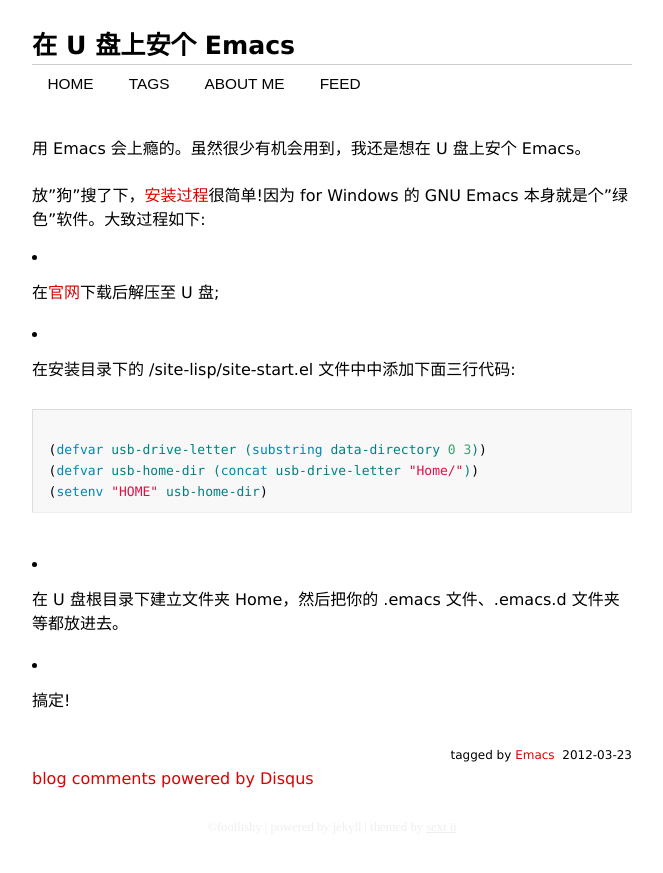
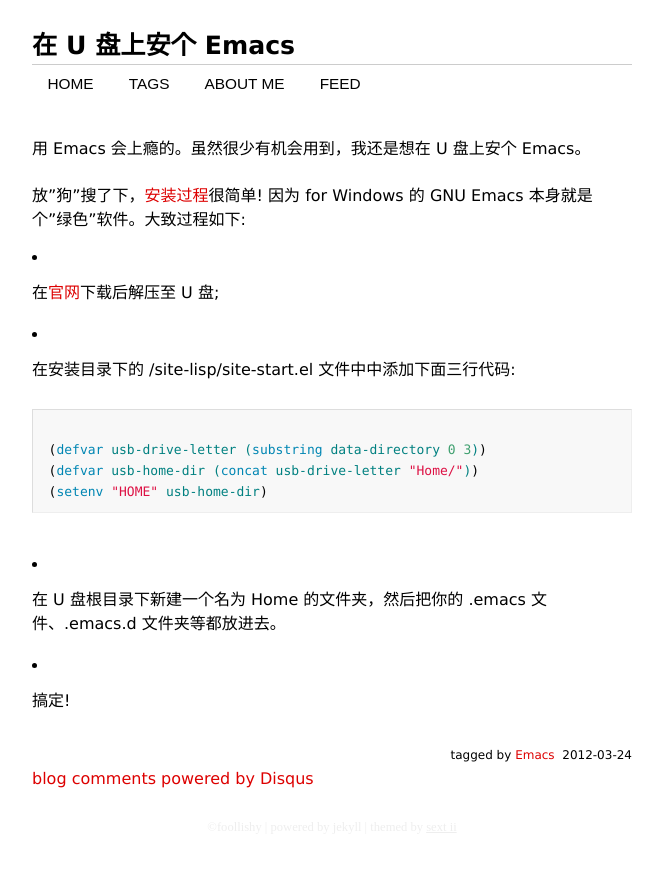
Before and after one commit to foollishy/foollishy.github.com, a Jekyll site: the page built from _posts/2012-03-24-emacs-in-smart-disk.markdown, in a window 1280 px wide. Shown: the top 873 px of the page, without its empty margins (308-971 px from the left). Built offline with Jekyll 4.4.1, drawn with Linux system fonts in a browser that asks for light colours; some web fonts are replaced; Markdown is read by kramdown in place of the engine named in the settings; comment, search, counter and statistics services are not loaded.

Commit message:
modify post

```diff
--- a/_posts/2012-03-23-emacs-in-smart-disk.markdown
+++ b/_posts/2012-03-24-emacs-in-smart-disk.markdown
@@ -7,9 +7,9 @@
 
 用 Emacs 会上瘾的。虽然很少有机会用到，我还是想在 U 盘上安个 Emacs。
 
-放"狗"搜了下，[安装过程][pigpog]很简单!因为 for Windows 的 GNU Emacs 本身就是个"绿色"软件。大致过程如下:
+放"狗"搜了下，[安装过程][pigpog]很简单! 因为 for Windows 的 GNU Emacs 本身就是个"绿色"软件。大致过程如下:
 
-- 在[官网](http://ftp.gnu.org/pub/gnu/emacs/windows/)下载后解压至 U 盘;
+- 在[官网][emacs]下载后解压至 U 盘;
 
 - 在安装目录下的 /site-lisp/site-start.el 文件中中添加下面三行代码:
 
@@ -21,8 +21,9 @@
 </code>
 </pre>
 
-- 在 U 盘根目录下建立文件夹 Home，然后把你的 .emacs 文件、.emacs.d 文件夹等都放进去。
+- 在 U 盘根目录下新建一个名为 Home 的文件夹，然后把你的 .emacs 文件、.emacs.d 文件夹等都放进去。
 
 - 搞定!
 
 [pigpog]: http://pigpog.com/2007/10/22/portable-emacs-onna-stick/ "Portable Emacs-onna-Stick – USB Geekiness"
+[emacs]: http://ftp.gnu.org/pub/gnu/emacs/windows/ "GNU Emacs"
```
